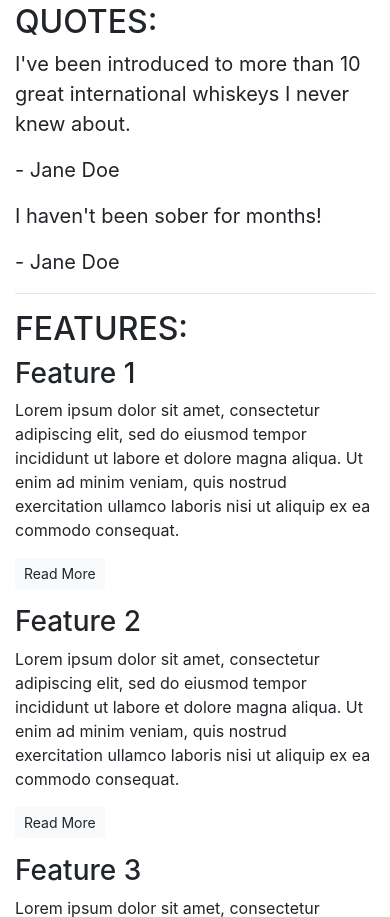
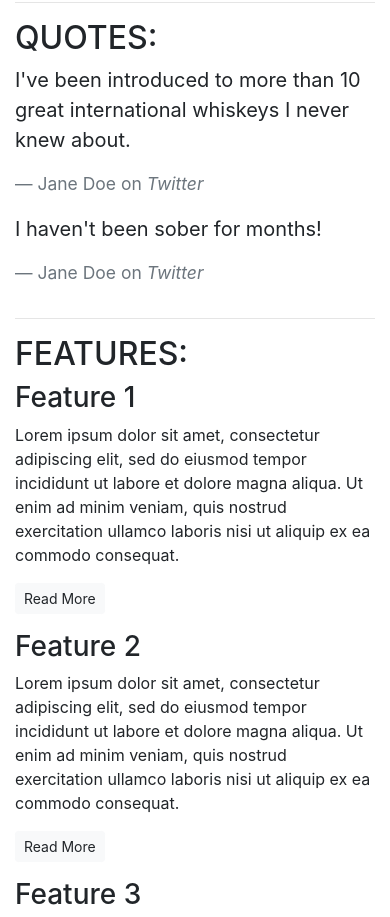
Before and after one commit to Charlie-Lambino-Worthington/Bootstrap_learning_space, a plain HTML site: page index.html in a window 390 px wide. Shown: the part 432-1349 px from the top of the page. Drawn offline with nearby package versions, Linux system fonts and the light colour scheme.

Commit message:
style: make content responsive using bootstrap

```diff
--- a/index.html
+++ b/index.html
@@ -11,6 +11,8 @@
 <body>
     <article class="container">
         <!-- Callout -->
+    <div class="row">
+        <div class="col-12">
             <section class="callout">
                 <h1>The finest whiskeys delivered to your doorstep.</h1>
                 <p class="lead">Sign up today to start receiving the world's best whiskeys every month.
@@ -18,46 +20,71 @@
                <button class="btn btn-success btn-lg">Sign Up!</button>
                <p class="text-muted"><small>You must be over 18 to sign up to our service. Please, drink responsibly.</small></p>
             </section>
+        </div>
+    </div>
         <!-- /.callout -->
         <hr>
 
         <!-- Quotes -->
         <section class="quotes">
+            <div class="row">
+                <div class="col-12">
                     <h2 class="text-uppercase">Quotes:</h2>
+                </div>
+            </div>
+            <div class="row">
+                <div class="col-12 col-md-6">
                     <blockquote class="blockquote">
                         <p>I've been introduced to more than 10 great international whiskeys I never knew about.</p>
-                <p>- Jane Doe</p>
+                        <footer class="blockquote-footer">Jane Doe on <cite title="Twitter">Twitter</cite></footer>
                     </blockquote>
+                </div>
+                <div class="col-12 col-md-6">
                     <blockquote class="blockquote">
                         <p>I haven't been sober for months!</p>
-                <p>- Jane Doe</p>
+                        <footer class="blockquote-footer">Jane Doe on <cite title="Twitter">Twitter</cite></footer>
                     </blockquote>
+                </div>
+            </div>
         </section>
         <!-- /.quotes -->
         <hr>
 
         <!-- Features -->
         <section class="features">
+        <div class="row">
+            <div class="col-12">
             <h2 class="text-uppercase">Features:</h2>
+            </div>
+        </div>
+        <div class="row">
+            <div class="col-12 col-md-6 col-lg-4">
                 <div class="feature">
                     <h3>Feature 1</h3>
                     <p>Lorem ipsum dolor sit amet, consectetur adipiscing elit, sed do eiusmod tempor incididunt ut labore et dolore magna aliqua. Ut enim ad minim veniam, quis nostrud exercitation ullamco laboris nisi ut aliquip ex ea commodo consequat.</p>
                     <p><a class="btn btn-sm btn-light" href="">Read More</a></p>
                 </div>
+            </div>
+            <div class="col-12 col-md-6 col-lg-4">
                 <div class="feature">
                     <h3>Feature 2</h3>
                     <p>Lorem ipsum dolor sit amet, consectetur adipiscing elit, sed do eiusmod tempor incididunt ut labore et dolore magna aliqua. Ut enim ad minim veniam, quis nostrud exercitation ullamco laboris nisi ut aliquip ex ea commodo consequat.</p>
                     <p><a class="btn btn-sm btn-light" href="">Read More</a></p>
                 </div>
+            </div>
+            <div class="col-12 d-md-none d-lg-block col-lg-4">
                 <div class="feature">
                     <h3>Feature 3</h3>
                     <p>Lorem ipsum dolor sit amet, consectetur adipiscing elit, sed do eiusmod tempor incididunt ut labore et dolore magna aliqua. Ut enim ad minim veniam, quis nostrud exercitation ullamco laboris nisi ut aliquip ex ea commodo consequat.</p>
                     <p><a class="btn btn-sm btn-light" href="">Read More</a></p>
                 </div>
-
+            </div>
+        </div>
         </section>
         <!-- /.features -->
         <section class="favorites">
+            <div class="row">
+                <div class="col-12">
                     <h2>Monthly Favorites</h2>
                         <table class="table">
                             <tr>
@@ -85,6 +112,8 @@
                                 <td>Scotland</td>
                             </tr>
                         </table>
+                    </div>
+                 </div>
         </section>
 </body>
 </html>
```
Lines whose indentation alone changed are shown as unchanged.
